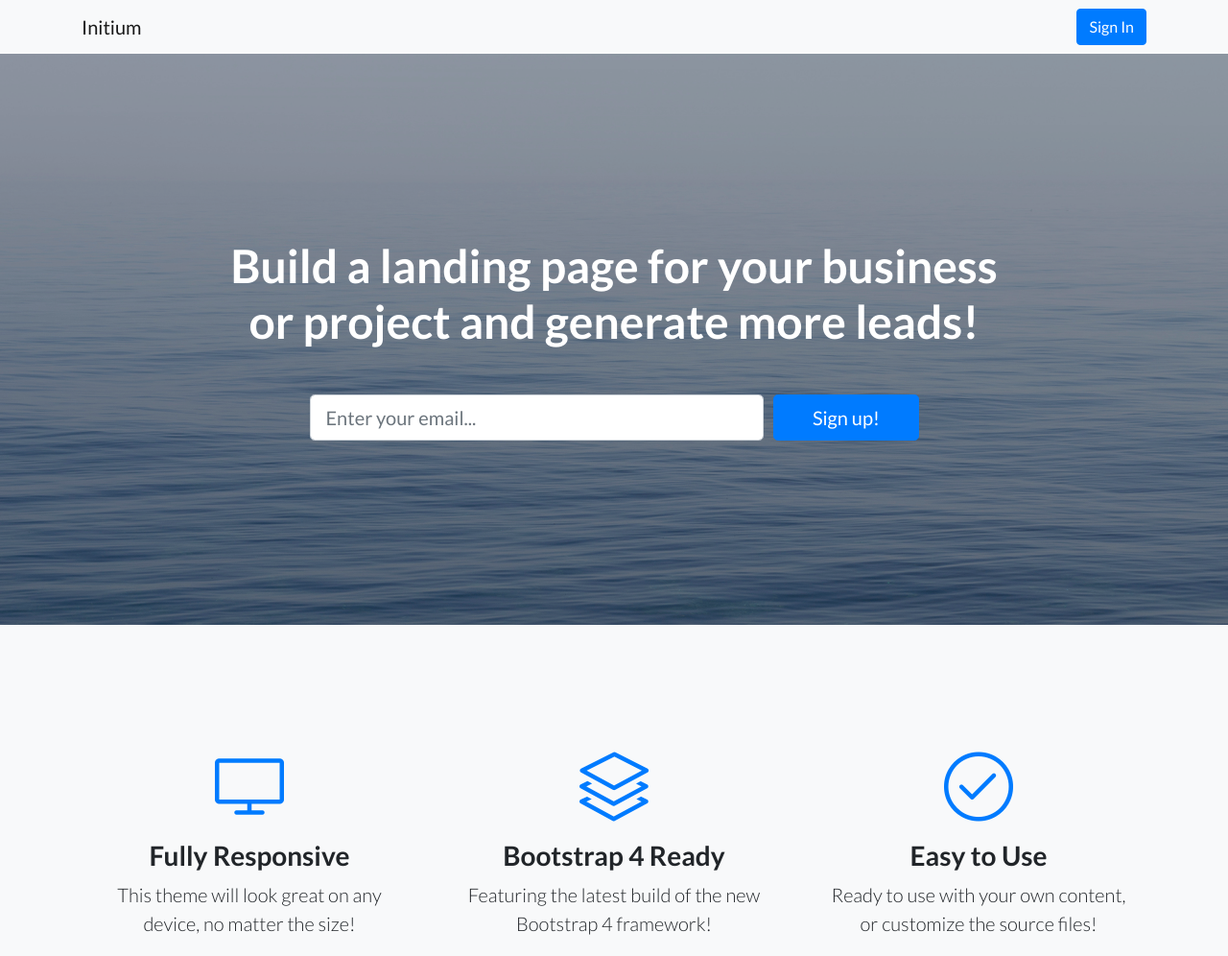
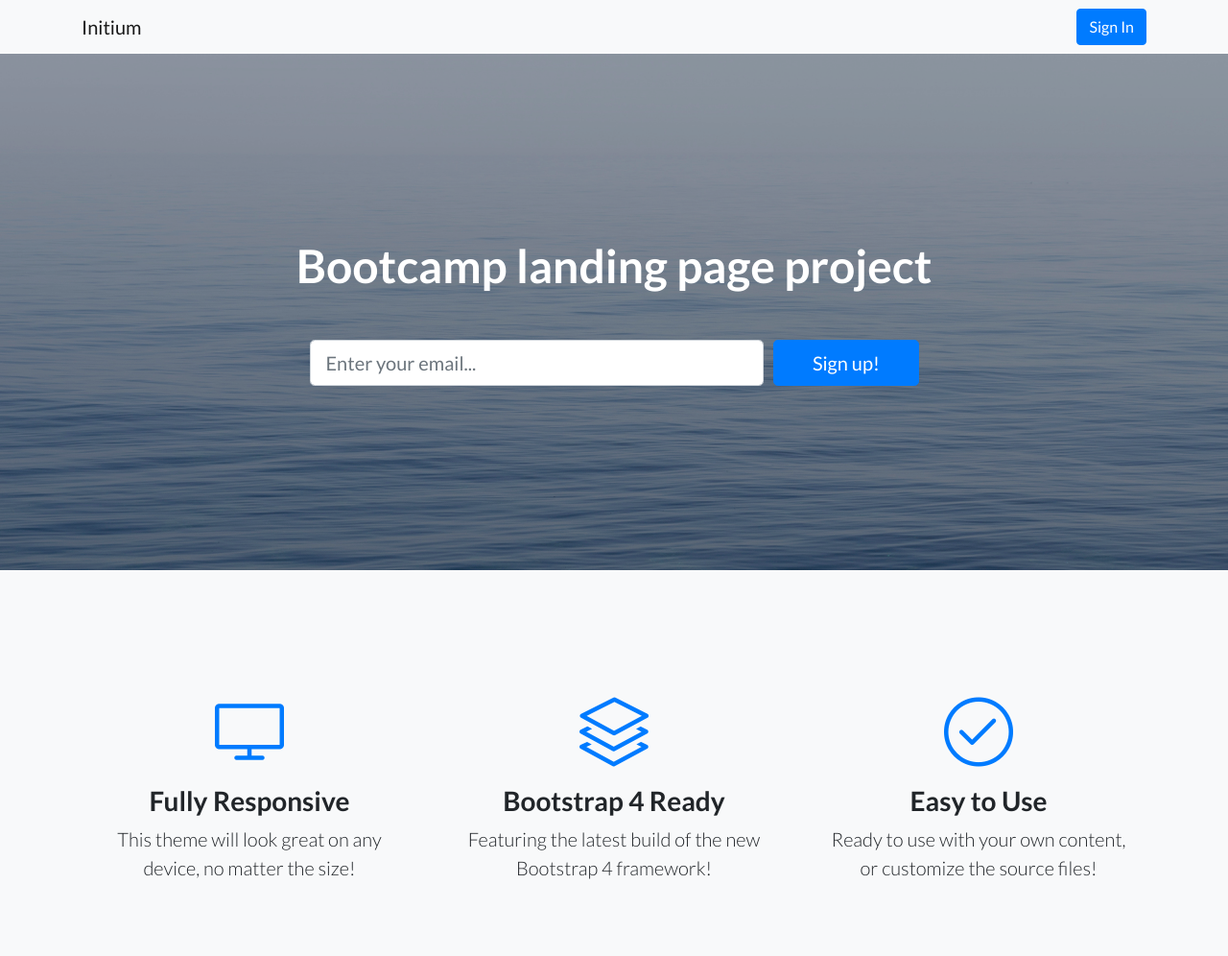
Before and after one commit to brownkcing/LandingPage, a website: page index.html in a window 1280 px wide. Shown: the top 996 px of the page at 96% size. Drawn offline with Linux system fonts and the light colour scheme.

Commit message:
change index.html

```diff
--- a/index.html
+++ b/index.html
@@ -39,7 +39,7 @@
       <div class="container">
         <div class="row">
           <div class="col-xl-9 mx-auto">
-            <h1 class="mb-5">Build a landing page for your business or project and generate more leads!</h1>
+            <h1 class="mb-5">Bootcamp landing page project</h1>
           </div>
           <div class="col-md-10 col-lg-8 col-xl-7 mx-auto">
             <form>
```
